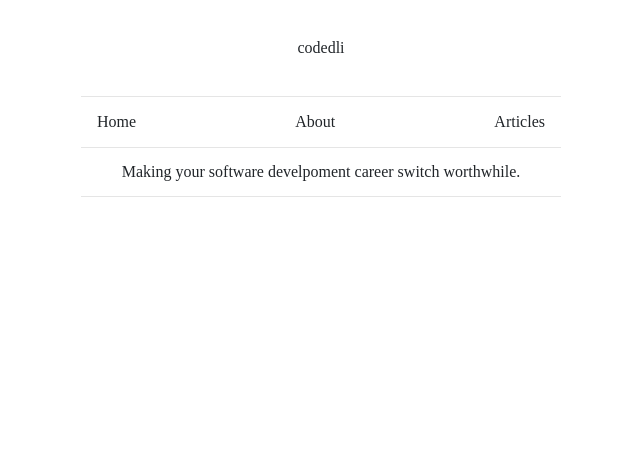
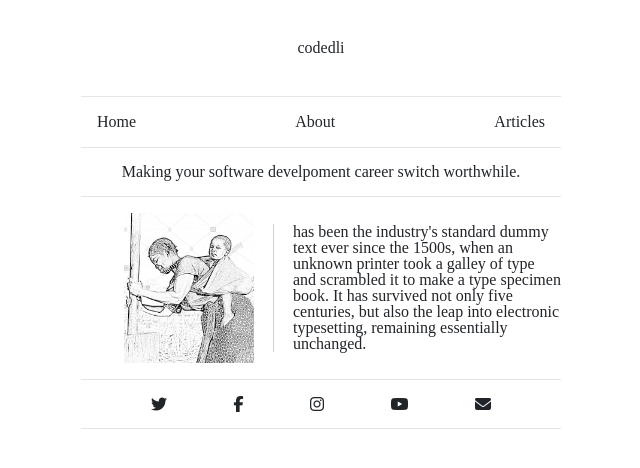
Before and after one commit to george-shammar/codedli, a plain HTML site: page index.html in a window 1280 px wide. Shown: the whole page, without its empty margins (319-959 px from the left). Drawn offline with nearby package versions, Linux system fonts and the light colour scheme.

Commit message:
Add style to body elements

```diff
--- a/index.html
+++ b/index.html
@@ -23,6 +23,21 @@
                 </div>
             </nav><hr>
             <p class = "tag">Making your software develpoment career switch worthwhile.</p><hr>
+            <div class = "profile"><hr>
+                <img src = "asset/image/motherland.jpg" class = "img">
+                <p class = "lorem">has been the industry's standard dummy text ever since the 1500s, when an unknown printer took a galley of type and scrambled it to make a type specimen book. It has survived not only five centuries, but also the leap into electronic typesetting, remaining essentially unchanged.</p>
+            </div><hr>
+            <div class = "icon">
+                <i class="fab fa-twitter"></i>
+                <i class="fab fa-facebook-f"></i>
+                <i class="fab fa-instagram"></i>
+                <i class="fab fa-youtube"></i>
+                <i class="fas fa-envelope"></i>
+            </div><hr>
+
+            <footer>
+
+            </footer>
         </div>
     </body>
 </html>
--- a/style.css
+++ b/style.css
@@ -72,3 +72,32 @@ table {
 .tag {
     text-align: center;
 }
+
+.img {
+    height: 150px;
+    width: fit-content;
+}
+
+.profile {
+    display: flex;
+    width: 100%;
+    align-items: center;
+}
+
+.lorem {
+    border-left: 1px solid #d1d1d1;
+    padding-left: 19px;
+    margin-left: 19px;
+    width: 60%;
+}
+
+.icon {
+    display: flex;
+    justify-content: space-between;
+    margin-left: 70px;
+    margin-right: 70px;
+}
+/*
+.fab {
+    margin-left: 5px;
+} */
```
Also changed, not shown: asset/image/motherland.jpg (added).
